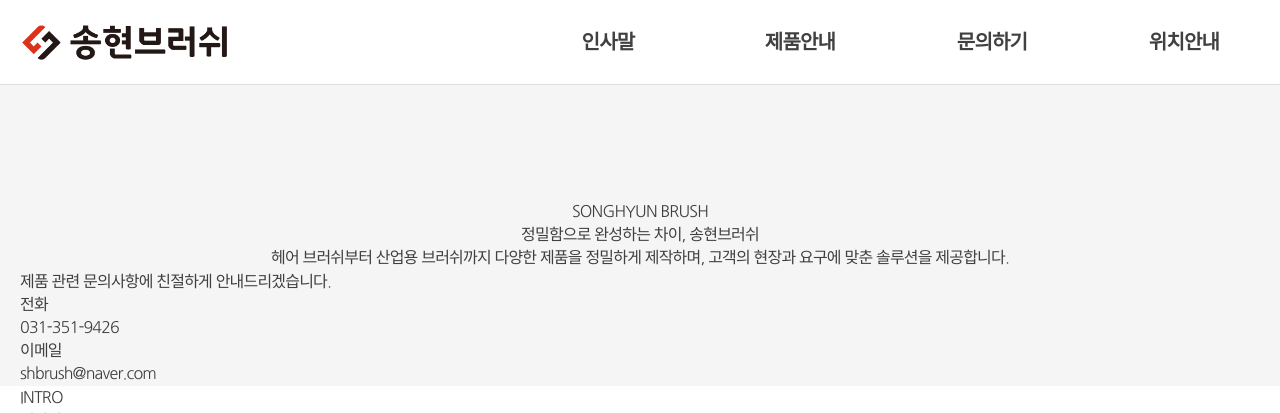
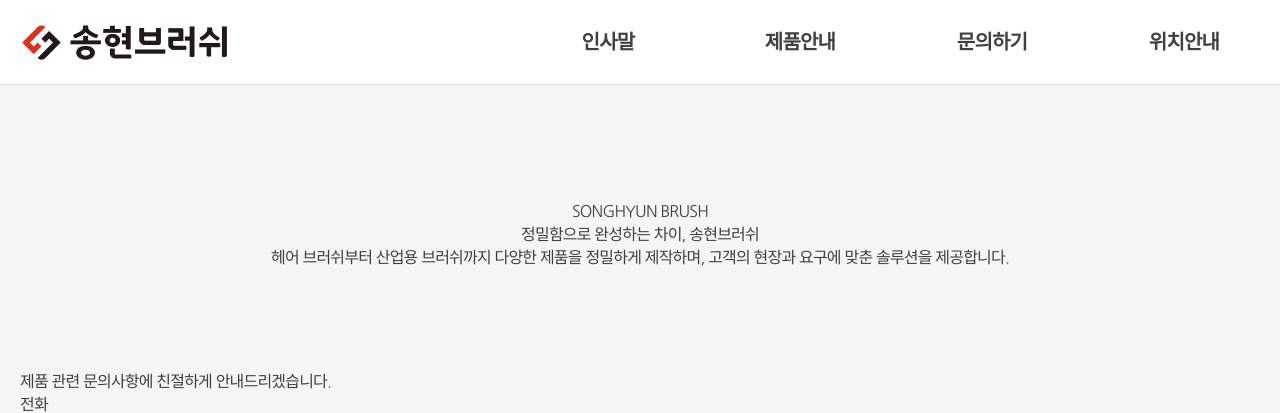
Before and after one commit to shbrush/shbrush, a PHP site: page / in a window 1280 px wide. Shown: the top 413 px of the page. Run offline with PHP 8.4, Linux system fonts and the light colour scheme; some libraries are stand-ins or nearby versions.

Commit message:
Update layout.css

```diff
--- a/css/layout.css
+++ b/css/layout.css
@@ -29,7 +29,7 @@ section.main .txt {padding:240px 0 60px; width:100%; text-align:center;}
 section.main .info {width:100%;}
 
 @media all and (min-width:768px) {
-  section.main .txt {padding:200px 0 0;}
+  section.main .txt {padding:200px 0 100px;}
 }
 
 @media all and (min-width:1200px) {
```
